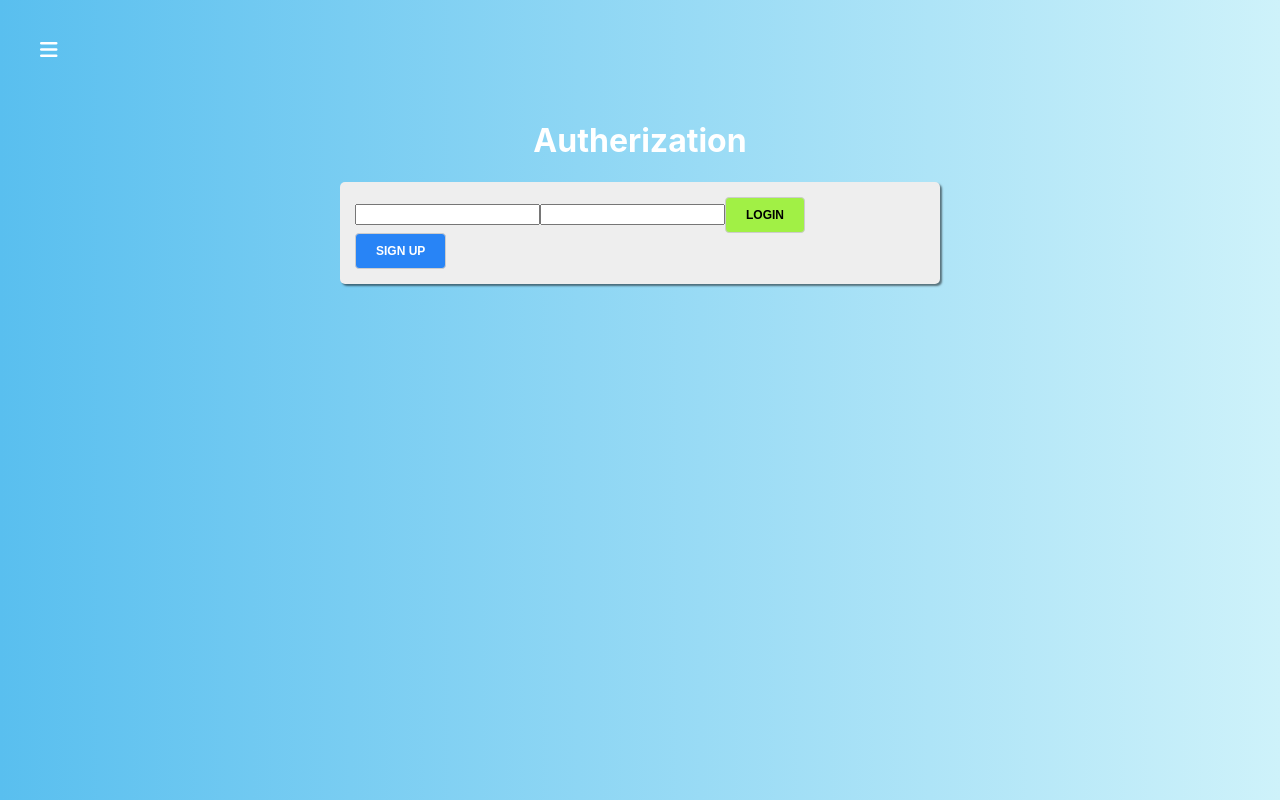
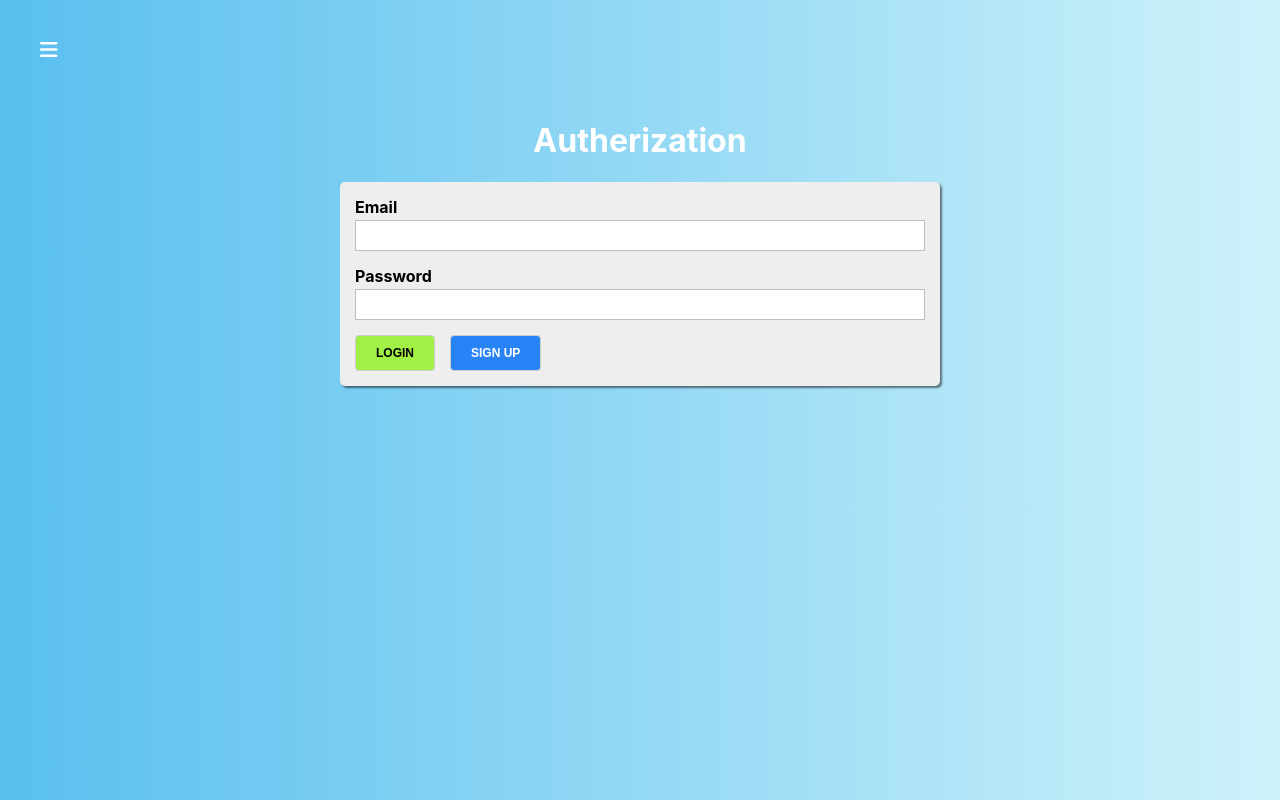
Before and after one commit to tarrinros/react_quiz_app, a React app: page /auth in a window 1280 px wide. Built offline with nearby package versions, Linux system fonts and the light colour scheme.

Commit message:
Add function for basic validation

```diff
--- a/src/components/UI/Input/Input.js
+++ b/src/components/UI/Input/Input.js
@@ -1,22 +1,33 @@
 import React from 'react'
 import classes from './Input.module.css'
+
+function isInvalid({valid, touched, shouldValidate}) {
+  return !valid && shouldValidate && touched
+}
 
 const Input = (props) => {
   const inputType = props.type || 'text'
   const inputClasses = [classes.Input]
   const htmlFor = `${inputType}-${Math.random()}`
 
+  if (isInvalid(props)) {
+    inputClasses.push(classes.invalid)
+  }
+
   return (
     <div className={inputClasses.join(' ')}>
-      <label htmlFor="">{props.label}</label>
+      <label htmlFor={htmlFor}>{props.label}</label>
       <input
         type="text"
         id={htmlFor}
         value={props.value}
         onChange={props.onChange}
       />
-
-      <span>{props.errorMessage}</span>
+      {
+        isInvalid(props)
+        ? <span>{props.errorMessage || 'Enter the correct information'}</span>
+        : null
+      }
     </div>
   )
 }
--- a/src/containers/Auth/Auth.js
+++ b/src/containers/Auth/Auth.js
@@ -1,6 +1,7 @@
 import React, { Component } from 'react'
 import classes from './Auth.module.css'
 import Button from "../../components/UI/Button/Button";
+import Input from "../../components/UI/Input/Input"
 
 export default class Auth extends Component {
   loginHandler = () => {
@@ -21,9 +22,8 @@ export default class Auth extends Component {
         <div>
           <h1>Autherization</h1>
           <form onSubmit={this.submitHandler} className={classes.AuthForm}>
-            <input type="text"/>
-            <input type="text"/>
-
+            <Input label={'Email'} />
+            <Input label={'Password'} />
             <Button
               type="success"
               onClick={this.loginHandler}
```
